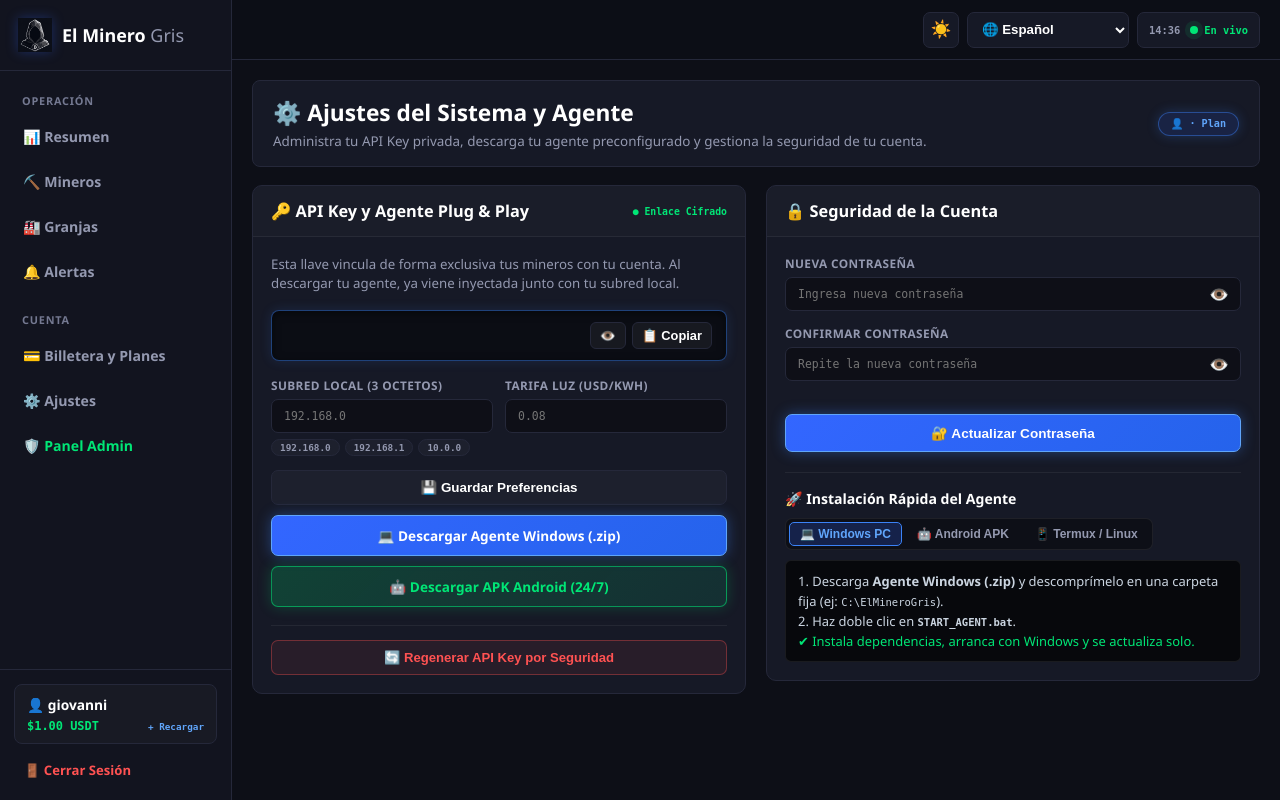
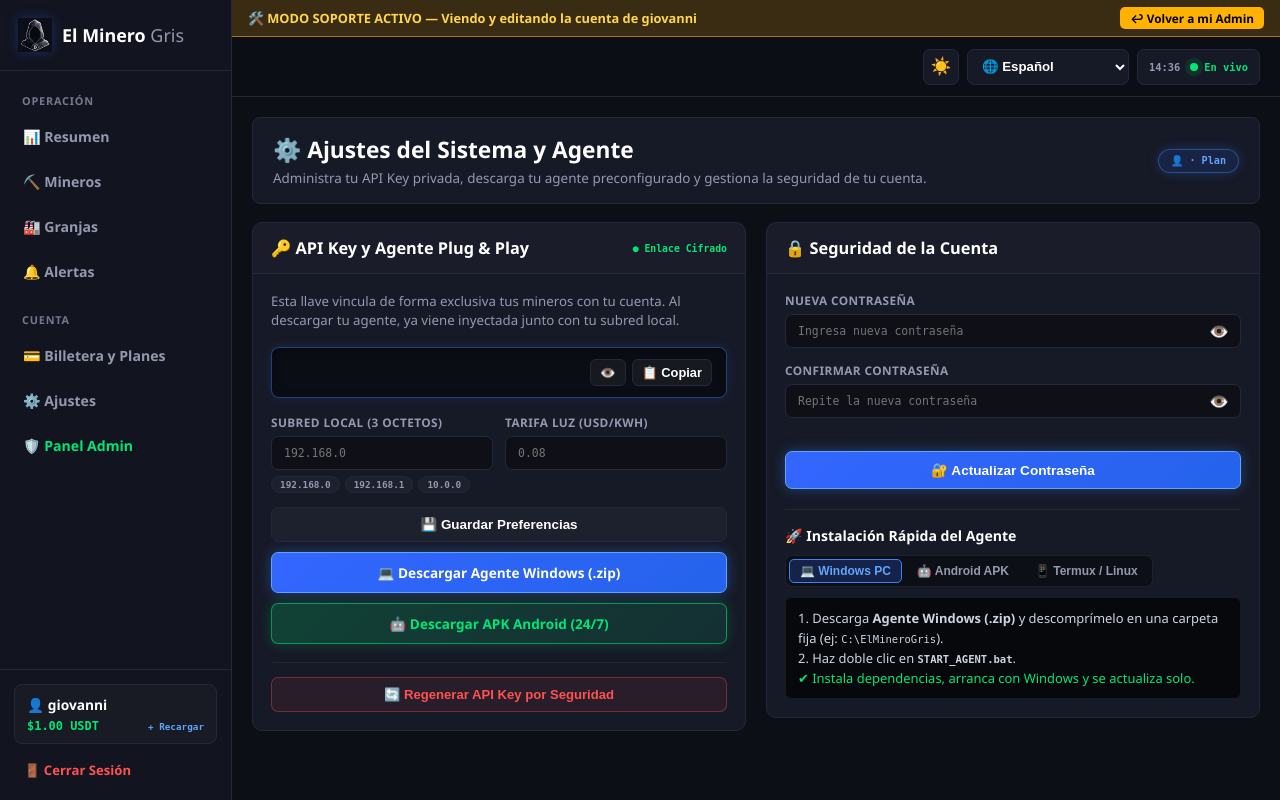
Before and after one commit to elminerogris/antminer-panel, a Flask app: template templates/ajustes.html in a window 1280 px wide. Run offline with Flask 3, Linux system fonts and the light colour scheme; the template is opened without the code that fills it, so the values that code supplies are empty; the visitor is signed in with stand-in values (Sample User, id 1); some libraries are stand-ins or nearby versions.

Commit message:
Update layout.html

```diff
--- a/templates/layout.html
+++ b/templates/layout.html
@@ -81,6 +81,37 @@
         body { top: 0px !important; }
         #google_translate_element { display: none; }
         a { text-decoration: none; color: inherit; }
+
+        .support-mode-bar {
+            background: rgba(255, 179, 0, 0.18);
+            border-bottom: 1px solid rgba(255, 179, 0, 0.55);
+            color: #ffd54f;
+            padding: 7px 16px;
+            font-size: 0.80em;
+            font-weight: bold;
+            display: flex;
+            align-items: center;
+            justify-content: space-between;
+            flex-wrap: wrap;
+            gap: 8px;
+        }
+        .support-exit-btn {
+            background: #ffb300;
+            color: #000;
+            padding: 3px 10px;
+            border-radius: 5px;
+            font-weight: bold;
+            font-size: 0.92em;
+        }
+        .global-announce-bar {
+            background: rgba(51, 102, 255, 0.16);
+            border-bottom: 1px solid rgba(59, 130, 246, 0.45);
+            color: #93c5fd;
+            text-align: center;
+            padding: 6px 14px;
+            font-size: 0.80em;
+            font-weight: 600;
+        }
 
         .net-offline-bar {
             display: none;
@@ -313,7 +344,6 @@
             -webkit-overflow-scrolling: touch;
         }
 
-        /* Aislamiento de layout en tarjetas para cero saltos en móvil */
         .kpi-card-pro, .boards-card-pro, .pools-card-pro {
             contain: layout style;
         }
@@ -433,7 +463,7 @@
             <div class="menu-section-label" style="margin-top:8px;">Cuenta</div>
             <a href="/plan" class="{{ 'active' if active_page == 'plan' else '' }}">💳 Billetera y Planes</a>
             <a href="/ajustes" class="{{ 'active' if active_page == 'ajustes' else '' }}">⚙️ Ajustes</a>
-            {% if session.get('usuario') == 'giovanni' %}
+            {% if es_super_admin %}
             <a href="/admin" class="{{ 'active' if active_page == 'admin' else '' }}" style="color:#00e676;">🛡️ Panel Admin</a>
             {% endif %}
         </nav>
@@ -451,6 +481,17 @@
     </aside>
 
     <div class="right-container">
+        {% if en_modo_soporte %}
+        <div class="support-mode-bar">
+            <span>🛠️ MODO SOPORTE ACTIVO — Viendo y editando la cuenta de <b translate="no">{{ session['usuario'] }}</b></span>
+            <a href="/admin/salir_soporte" class="support-exit-btn">↩ Volver a mi Admin</a>
+        </div>
+        {% endif %}
+
+        {% if anuncio_global %}
+        <div class="global-announce-bar">📢 {{ anuncio_global }}</div>
+        {% endif %}
+
         <div id="netOfflineBar" class="net-offline-bar">
             ⚠️ Sin conexión a internet — El modo En Vivo se reanudará automáticamente al reconectar.
         </div>
@@ -576,9 +617,6 @@
             sincronizarIconoTema();
         }
 
-        // ============================================================
-        // MOTOR EN VIVO QUIRÚRGICO CON AISLAMIENTO TOTAL DE GRÁFICOS
-        // ============================================================
         const LIVE_INTERVAL_SEC = 20;
         const RUTAS_SIN_AUTORELOAD = ['/ajustes', '/plan', '/admin'];
         let liveSegundos = LIVE_INTERVAL_SEC;
```
